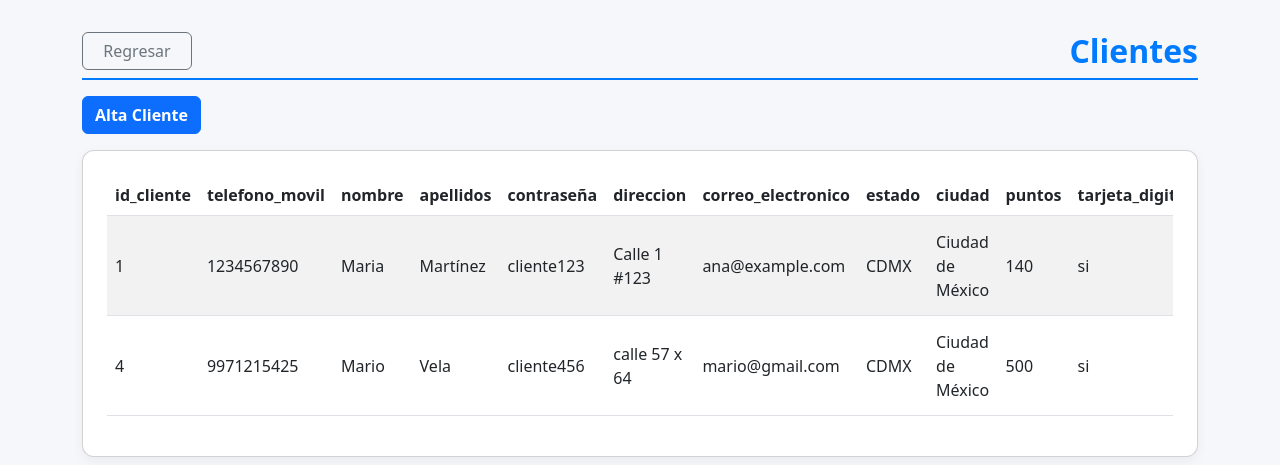
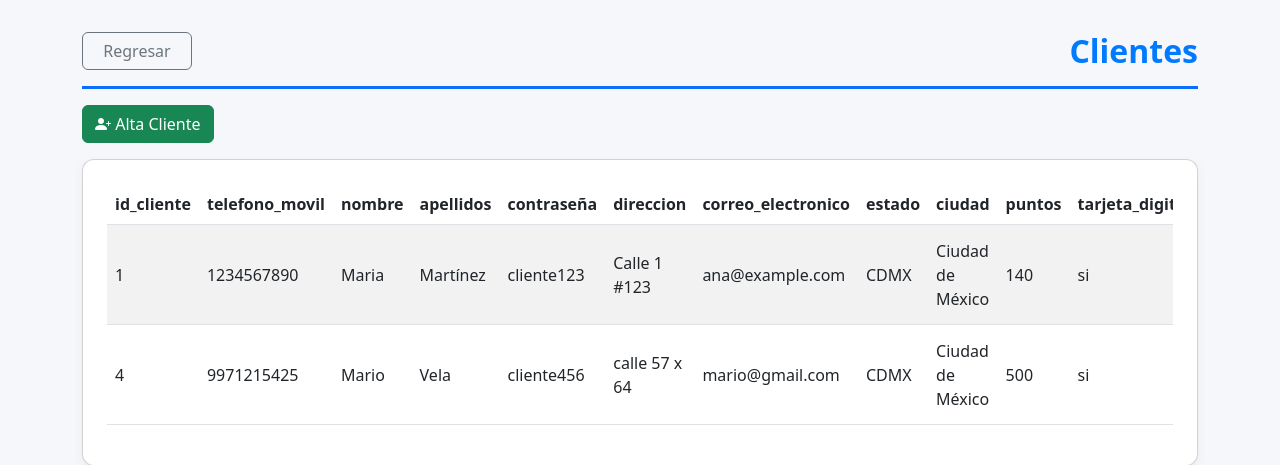
Before and after one commit to AreliENN/Fidelizaci-n_Online, a PHP site: page /Modulo_Cliente.php in a window 1280 px wide. Shown: the top 465 px of the page. Run offline with PHP 8.4, Linux system fonts and the light colour scheme; a user stored in the database is signed in; data comes from the database, SQL or seed files in the repository.

Commit message:
Se agregaron iconos para mejorar el aspecto de la página

```diff
--- a/Modulo_Cliente.php
+++ b/Modulo_Cliente.php
@@ -86,18 +86,22 @@ if ($_SERVER['REQUEST_METHOD'] === 'POST') {
   <meta name="viewport" content="width=device-width, initial-scale=1" />
   <title>CRUD Clientes</title>
   <link href="https://cdn.jsdelivr.net/npm/bootstrap@5.3.0/dist/css/bootstrap.min.css" rel="stylesheet" />
+  <link rel="stylesheet" href="https://cdn.jsdelivr.net/npm/bootstrap-icons@1.10.5/font/bootstrap-icons.css">
+
   <style>
     body {
       background-color: #f5f7fa;
     }
+    /* Encabezado de la página */
 .page-header {
   margin: 2rem 0 1rem;
+  padding-bottom: 1rem;
+  border-bottom: 3px solid #0d6efd;
   display: flex;
   justify-content: space-between;
   align-items: center;
-      border-bottom: 2px solid #007bff;
-      padding-bottom: 0.5rem;
 }
+
     .page-header h2 {
       color: #007bff;
       font-weight: 700;
@@ -177,7 +181,11 @@ if ($_SERVER['REQUEST_METHOD'] === 'POST') {
     </div>
 
     <?php if ($action === 'list'): ?>
-      <a href="?action=add" class="btn btn-primary mb-3">Alta Cliente</a>
+      <!-- Botones con íconos -->
+<a href="?action=add" class="btn btn-success mb-3">
+  <i class="bi bi-person-plus-fill"></i> Alta Cliente
+</a>
+
       <div class="card">
         <div class="table-container">
           <table class="table table-striped table-hover align-middle">
@@ -199,13 +207,18 @@ if ($_SERVER['REQUEST_METHOD'] === 'POST') {
                   <td><?= htmlspecialchars($row[$col['Field']]) ?></td>
                 <?php endforeach ?>
                 <td class="text-center">
-                  <a href="?action=edit&id=<?= $row[$pk] ?>" class="btn btn-sm btn-warning">Modificar</a>
+  <a href="?action=edit&id=<?= $row[$pk] ?>" class="btn btn-sm btn-outline-warning">
+    <i class="bi bi-pencil-square"></i> Modificar
+  </a>
   <form method="POST" class="d-inline" onsubmit="return confirm('¿Eliminar?');">
     <input type="hidden" name="form_type" value="delete">
     <input type="hidden" name="<?= $pk ?>" value="<?= $row[$pk] ?>">
-                    <button class="btn btn-sm btn-danger">Baja Cliente</button>
+    <button class="btn btn-sm btn-outline-danger">
+      <i class="bi bi-trash3-fill"></i> Dar Baja
+    </button>
   </form>
 </td>
+
               </tr>
             <?php endforeach ?>
             </tbody>
```
Lines whose indentation alone changed are shown as unchanged.
